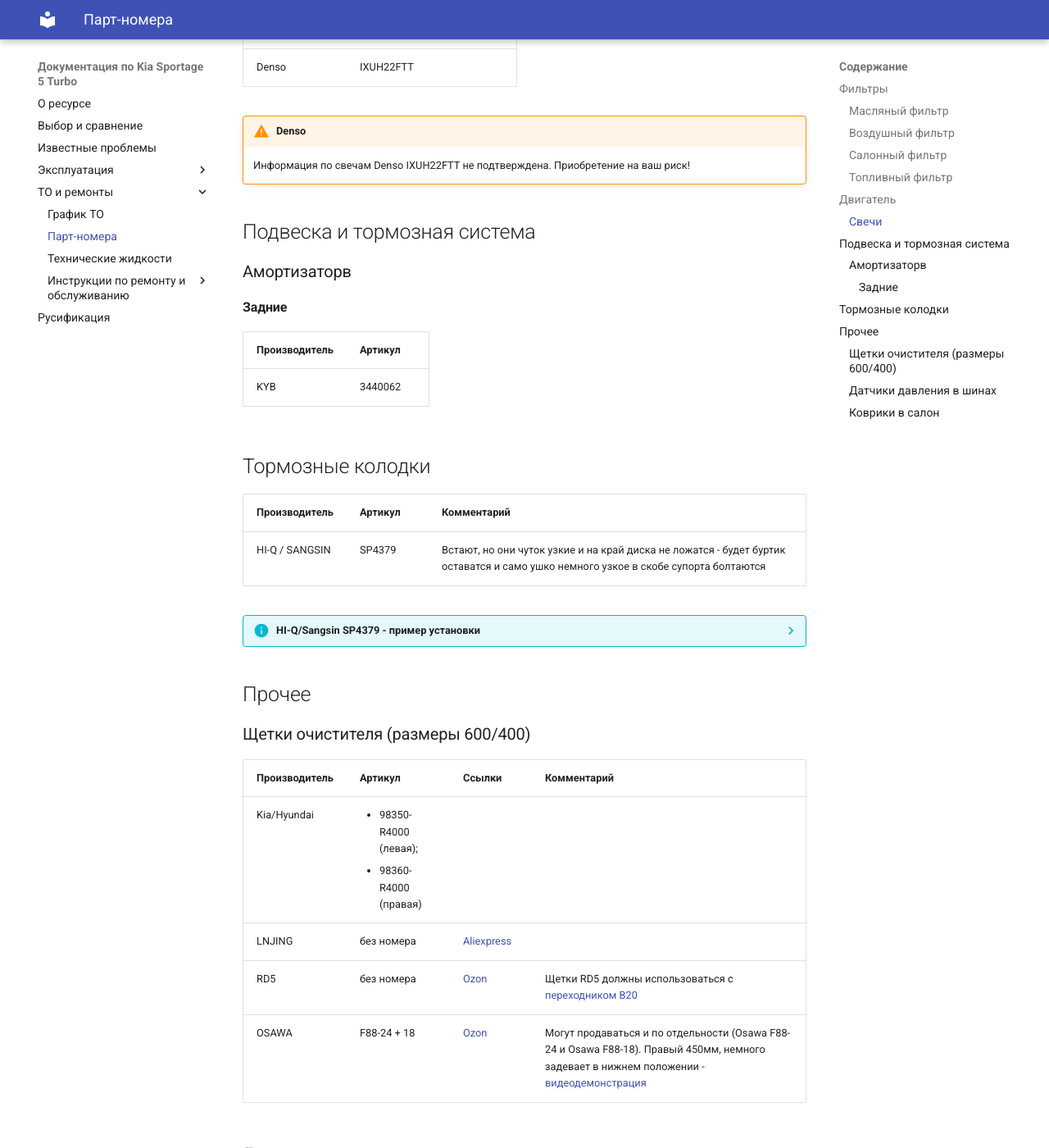
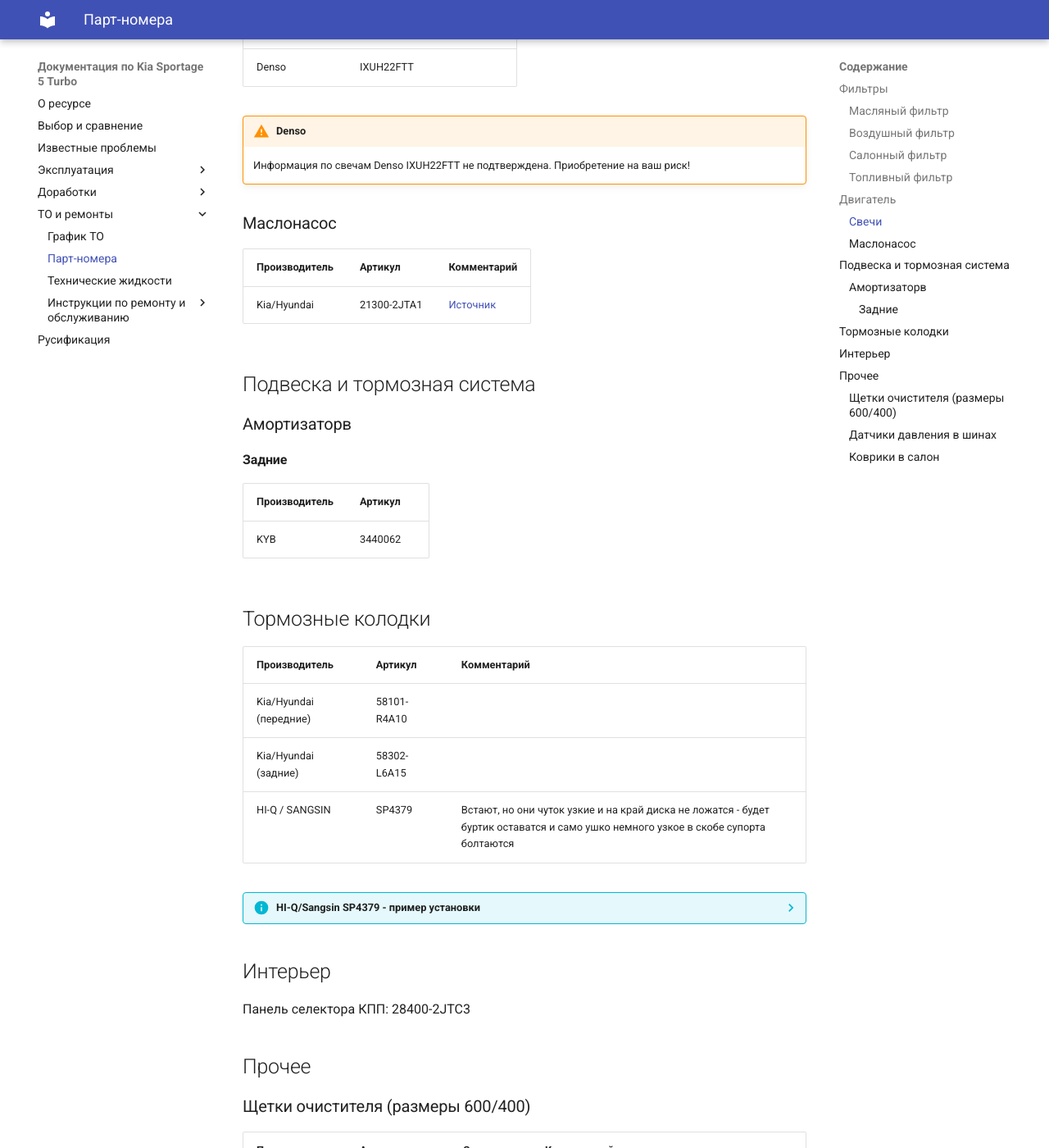
Before and after one commit to kia-sportage-docs/kia-sport5-docs, an MkDocs documentation site: the page built from docs/service/part-number.md, in a window 1280 px wide and 1400 px high, scrolled down 1783 px. Shown: the whole window at 82% size. Built offline with MkDocs 1.6.1 and Material for MkDocs 9.7.7, drawn with Linux system fonts in a browser that asks for light colours.

Commit message:
new information

```diff
--- a/docs/service/part-number.md
+++ b/docs/service/part-number.md
@@ -50,6 +50,10 @@
 !!! warning "Denso"
     Информация по свечам Denso IXUH22FTT не подтверждена. Приобретение на ваш риск!
 
+### Маслонасос
+| Производитель | Артикул   | Комментарий |
+|---|---|---|
+| Kia/Hyundai | 21300-2JTA1 | [Источник](https://t.me/Kia_Sportage_5_Turbo/36156/116653) |
 
 ## Подвеска и тормозная система
 
@@ -62,11 +66,19 @@
 ## Тормозные колодки
 | Производитель | Артикул | Комментарий |
 |---|---|---|
+| Kia/Hyundai (передние) | 58101-R4A10 |  |
+| Kia/Hyundai (задние)| 58302-L6A15 |  |
 | HI-Q / SANGSIN | SP4379 | Встают, но они чуток узкие и на край диска не ложатся - будет буртик оставатся и само ушко немного узкое в скобе супорта болтаются|
 
 ??? info "HI-Q/Sangsin SP4379 - пример установки"
     ![Image title](../images/HI-Q_SANGSIN_SP4379-1.jpg){ loading=lazy }
     ![Image title](../images/HI-Q_SANGSIN_SP4379-2.jpg){ loading=lazy }
+
+## Интерьер
+
+Панель селектора КПП: 28400-2JTC3
+
+[//]: # (Надо добавить фото)
 
 ## Прочее
 ### Щетки очистителя (размеры 600/400)
--- a/mkdocs.yml
+++ b/mkdocs.yml
@@ -24,6 +24,8 @@
   - 'Эксплуатация':
     - 'Новая машина': expluatation/new_car.md
     - 'Аксессуары': expluatation/accessories.md
+  - 'Доработки':
+    - 'Обогрев руля': improvement/wheel-heating.md
   - 'ТО и ремонты':
     - 'График ТО': service/to.md
     - 'Парт-номера': service/part-number.md
```
Also changed, not shown: docs/expluatation/manuals.md (added, +10 -0 lines), docs/improvement/wheel-heating.md (added, +5 -0 lines), docs/index.md (+4 -0 lines).
